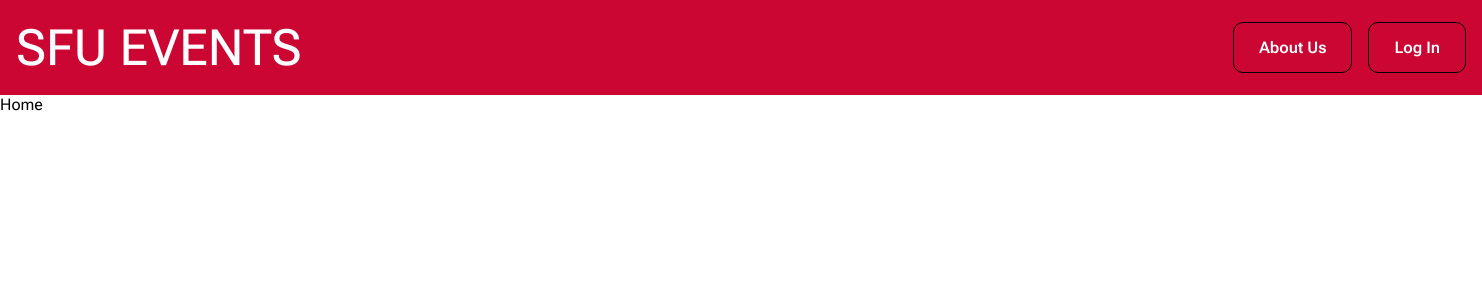
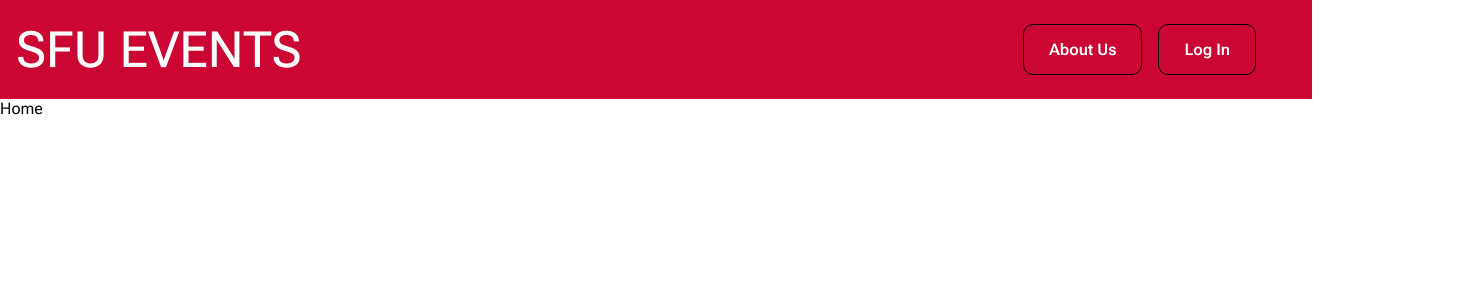
Before and after one commit to molaed/Red-Team-Repo, a React (Vite) app in the folder client/: page / in a window 1280 px wide. Shown: the top 300 px of the page, 1482 px wide, since content can reach past the window. Built offline with nearby package versions, Linux system fonts and the light colour scheme.

Commit message:
Fixed the nav bar to fit every screen

```diff
--- a/client/src/styles.css
+++ b/client/src/styles.css
@@ -17,14 +17,13 @@
 }
 
 .nav {
-    width: 1450px;
-    height: 95px;
+    width: 100%;
+    height: 20%;
     background: #CC0633;
     color: white;
     display: flex;
     justify-content: space-between;
     align-items: center;
-    /* gap: 2rem; */
     padding: 0 1rem;
 }
 
@@ -36,7 +35,7 @@
 }
 
 .nav ul {
-    padding: 0;
+    padding: 2.5rem;
     margin: 0;
     list-style: none;
     display: flex;
```
